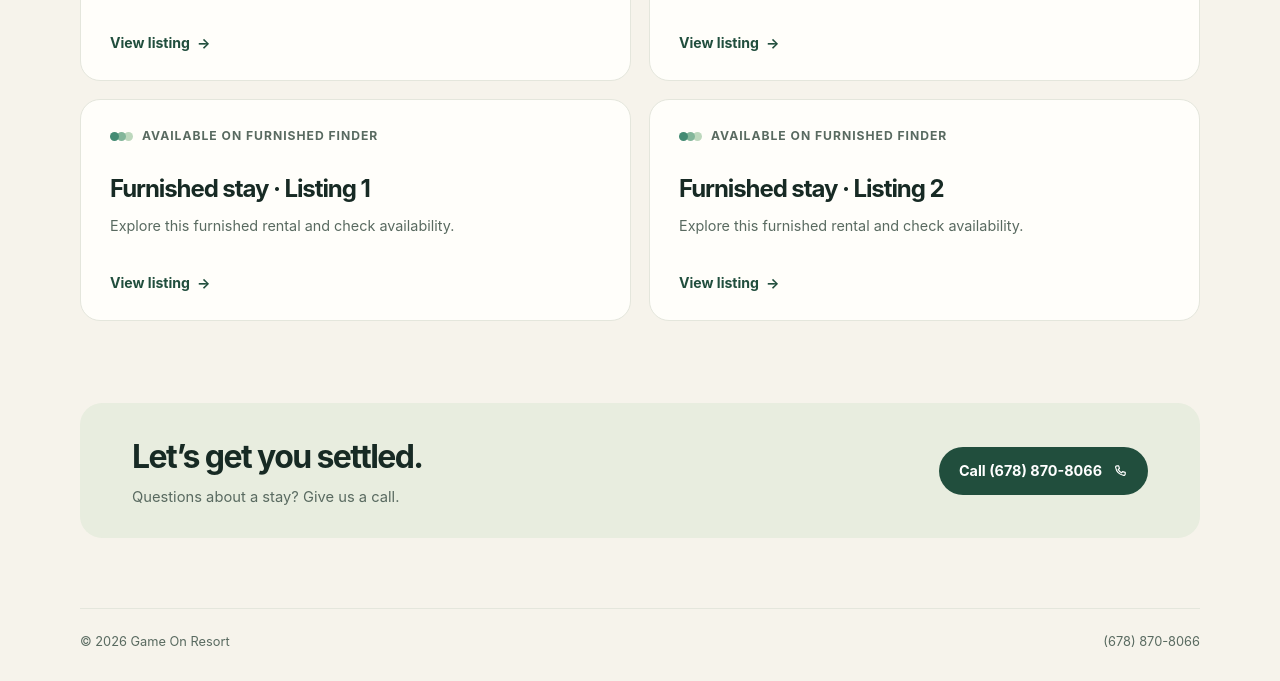
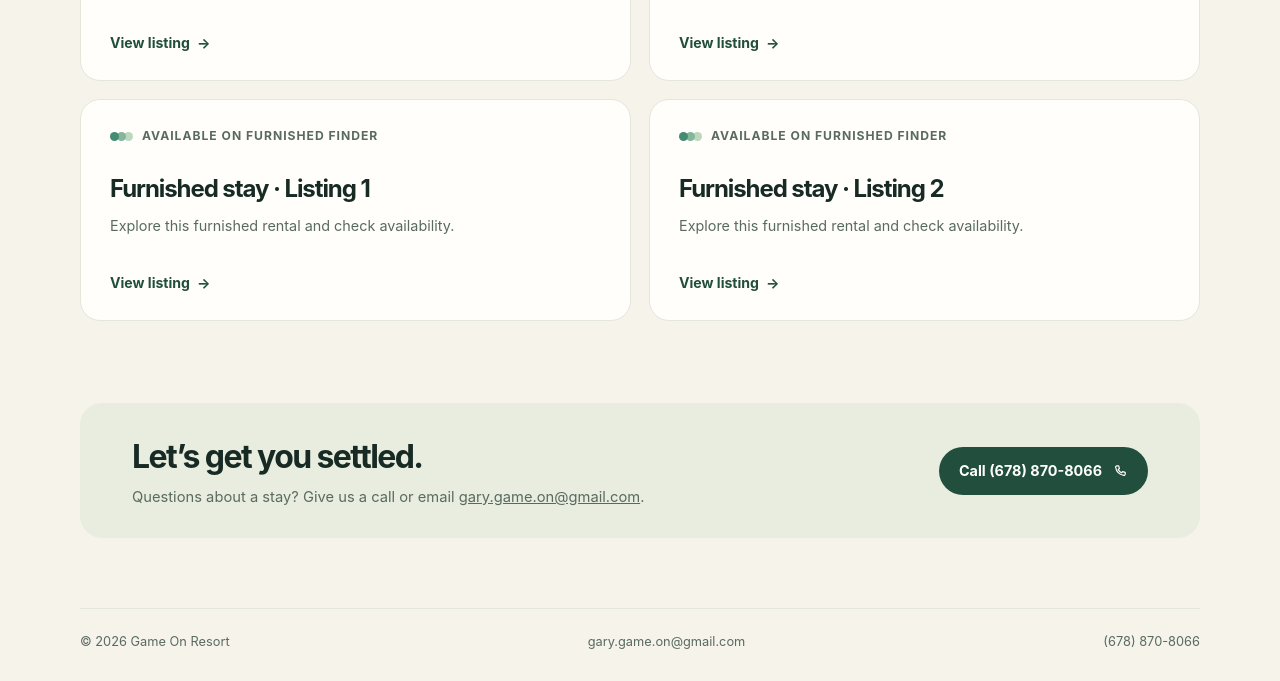
Before and after one commit to gamealready/gameonresort, a plain HTML site: page index.html in a window 1280 px wide. Shown: the part 1004-1685 px from the top of the page. Drawn offline with Linux system fonts and the light colour scheme.

Commit message:
Add contact email to landing page
Co-authored-by: Copilot <223556219+Copilot@users.noreply.github.com>

```diff
--- a/index.html
+++ b/index.html
@@ -400,7 +400,7 @@
       <section class="contact" aria-labelledby="contact-title">
         <div>
           <h2 id="contact-title">Let’s get you settled.</h2>
-          <p>Questions about a stay? Give us a call.</p>
+          <p>Questions about a stay? Give us a call or email <a href="mailto:gary.game.on@gmail.com">gary.game.on@gmail.com</a>.</p>
         </div>
         <a class="button" href="tel:+16788708066">
           Call (678) 870-8066
@@ -411,6 +411,7 @@
 
     <footer>
       <span>© <span id="year">2026</span> Game On Resort</span>
+      <a href="mailto:gary.game.on@gmail.com">gary.game.on@gmail.com</a>
       <a href="tel:+16788708066">(678) 870-8066</a>
     </footer>
   </div>
```
